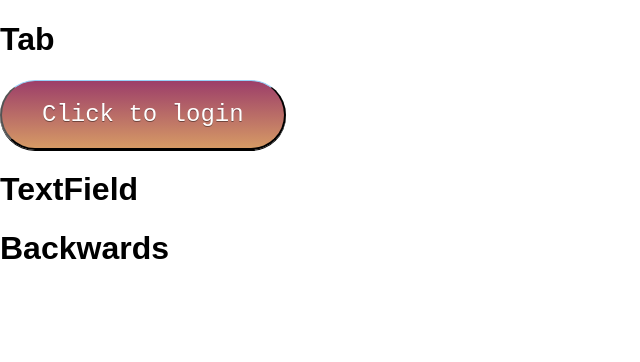
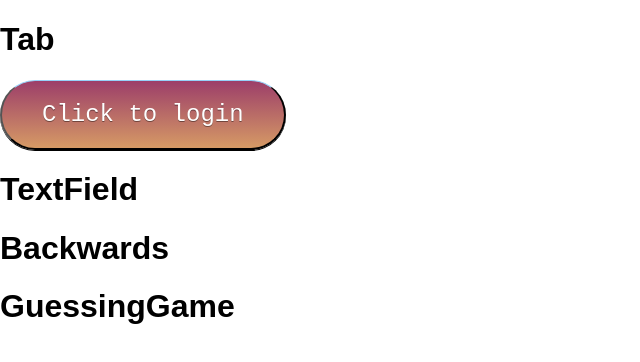
Before and after one commit to thatzita/lab31, a React (Create React App) app: page / in a window 1280 px wide. Shown: the top 362 px of the page, without its empty margins (0-640 px from the left). Built offline with nearby package versions, Linux system fonts and the light colour scheme.

Commit message:
guess the number

```diff
--- /dev/null
+++ b/src/GuessingGame.js
@@ -0,0 +1,9 @@
+import React from 'react';
+
+class GuessingGame extends React.Component {
+  render() {
+    return (<h1>GuessingGame</h1>)
+  }
+}
+
+export default GuessingGame;
--- a/src/index.js
+++ b/src/index.js
@@ -6,11 +6,13 @@ import Login from './Login'
 import Tab from './Tab'
 import TextField from './TextField'
 import Backwards from './Backwards'
+import GuessingGame from './GuessingGame'
 
 ReactDOM.render(<div>
   <Tab/>
   <Login/>
   <TextField/>
   <Backwards/>
+  <GuessingGame/>
 </div>, document.getElementById('root'));
 registerServiceWorker();
```
